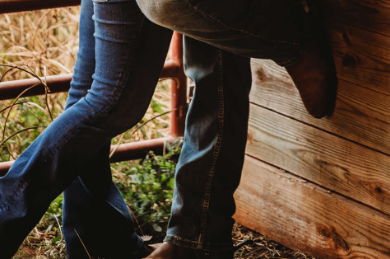
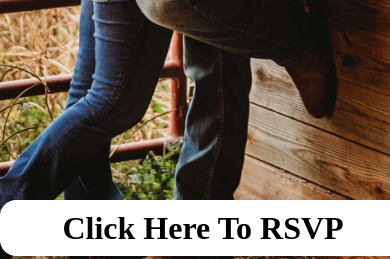
Before and after one commit to tccSolutions/wedding-site, a Flask app: page /rsvp in a window 390 px wide. Shown: the part 585-844 px from the top of the page. Run offline with Flask 2, Linux system fonts and the light colour scheme; data that the repository does not hold is empty; some libraries are stand-ins or nearby versions.

Commit message:
mobile update

```diff
--- a/main.py
+++ b/main.py
@@ -16,7 +16,7 @@ app.config['MAIL_USERNAME'] = os.environ.get("EMAIL")
 app.config['MAIL_PASSWORD'] = os.environ.get("PASSWORD")
 app.config['MAIL_USE_TLS'] = False
 app.config['MAIL_USE_SSL'] = True
-app.secret_key = os.environ.get("SECRET_KEY")
+app.secret_key = "os.environ.get('SECRET_KEY')"
 db = SQLAlchemy(app)
 pictures = photos
 
--- a/static/css/contact.styles.css
+++ b/static/css/contact.styles.css
@@ -1,3 +1,6 @@
+body{
+    background-image: url("../images/contact.jpg");
+}
 .contact-form{
     margin-top: 15em;
     padding: 2em;
@@ -30,7 +33,7 @@
 
 @media only screen and (max-width: 600px) {
     body{
-        background-size: cover;
+        background-size: contain;
     }
     .contact-form{
         position: relative;
--- a/static/css/rsvp.styles.css
+++ b/static/css/rsvp.styles.css
@@ -105,9 +105,24 @@
     text-shadow: 2px 2px 2px black;
 }
 #rsvp_maker{
-    margin-left: auto;
     font-size: 2rem;
-    width:20%;
+    z-index: 3;
+    position:fixed;
+    top:15px;
+    right:50px;
+    height: 40px;
+    padding: .25em;
+    border-radius: .5em;
+
+}
+
+#rsvp_maker h4{
+    position: relative;
+    top: -1.25em;
+}
+#rsvp_maker:hover{
+    cursor: pointer;
+    background-color: rgba(255, 255, 255, 0.09);
 }
 
 @media only screen and (max-width: 600px){
@@ -120,7 +135,7 @@
     }
     #rsvp_maker{
         position: fixed;
-        bottom:0;
+        top:93%;
         left:0;
         width:100vw;
         background-color: white;
--- a/static/css/styles.css
+++ b/static/css/styles.css
@@ -1,4 +1,7 @@
 body{
+    display:flex;
+    flex-direction: column;
+    align-items: center;
     margin:0;
     text-align: center;
 }
--- a/templates/rsvp.html
+++ b/templates/rsvp.html
@@ -9,6 +9,9 @@
 </head>
 <body>
  {% include 'navbar.html' %}
+ <div id="rsvp_maker">
+     <h4 >Click Here To RSVP</h4>
+ </div>
 <form class="rsvp_container_form" action="{{ url_for('add') }}" method="POST">
     <input id="rsvp_exit_btn" type="button" value="X"/>
     <h1>RSVP</h1>
```
